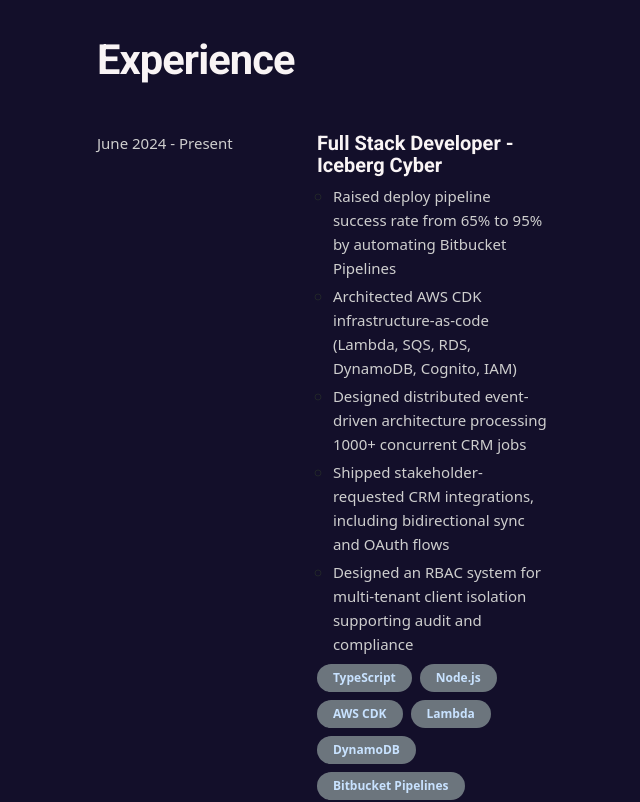
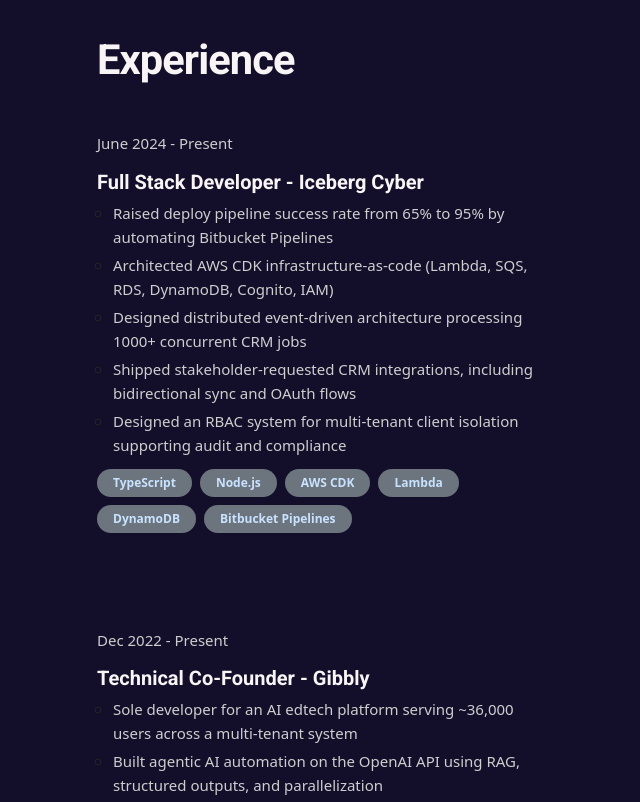
Before and after one commit to jmaitlandsoto/dev-portfolio, a React (Vite) app: page /#about in a window 1280 px wide. Shown: the part 780-1582 px from the top of the page, without its empty margins (508-1148 px from the left). Built offline with nearby package versions, Linux system fonts and the light colour scheme.

Commit message:
feat: updated cards

```diff
--- a/src/Components/ExperienceCard.tsx
+++ b/src/Components/ExperienceCard.tsx
@@ -29,13 +29,12 @@
         padding: "1.5rem",
       }}
     >
-      <div className="d-flex flex-row">
-        <div style={{ width: "650px" }}>
+      <div className="d-flex flex-column">
+        {/* <div style={{ width: "650px" }}> */}
         <p>
           {startDate} - {endDate}
         </p>
-        </div>
-        <div>
+        {/* </div> */}
         <TextHeading level={5}>
           {position} - {company}
         </TextHeading>
@@ -43,12 +42,11 @@
         <ul className="ps-3 mb-2">
           {highlights.map((highlight, i) => (
             <li key={i} className="mb-1">
-                <p className="mb-0 d-inline">{highlight}</p>
+              <p className="mb-0 d-inline ">{highlight}</p>
             </li>
           ))}
         </ul>
         <SkillBadgeGroup skills={techStack} />
-        </div>
       </div>
     </Card>
   );
```
Lines whose indentation alone changed are shown as unchanged.
